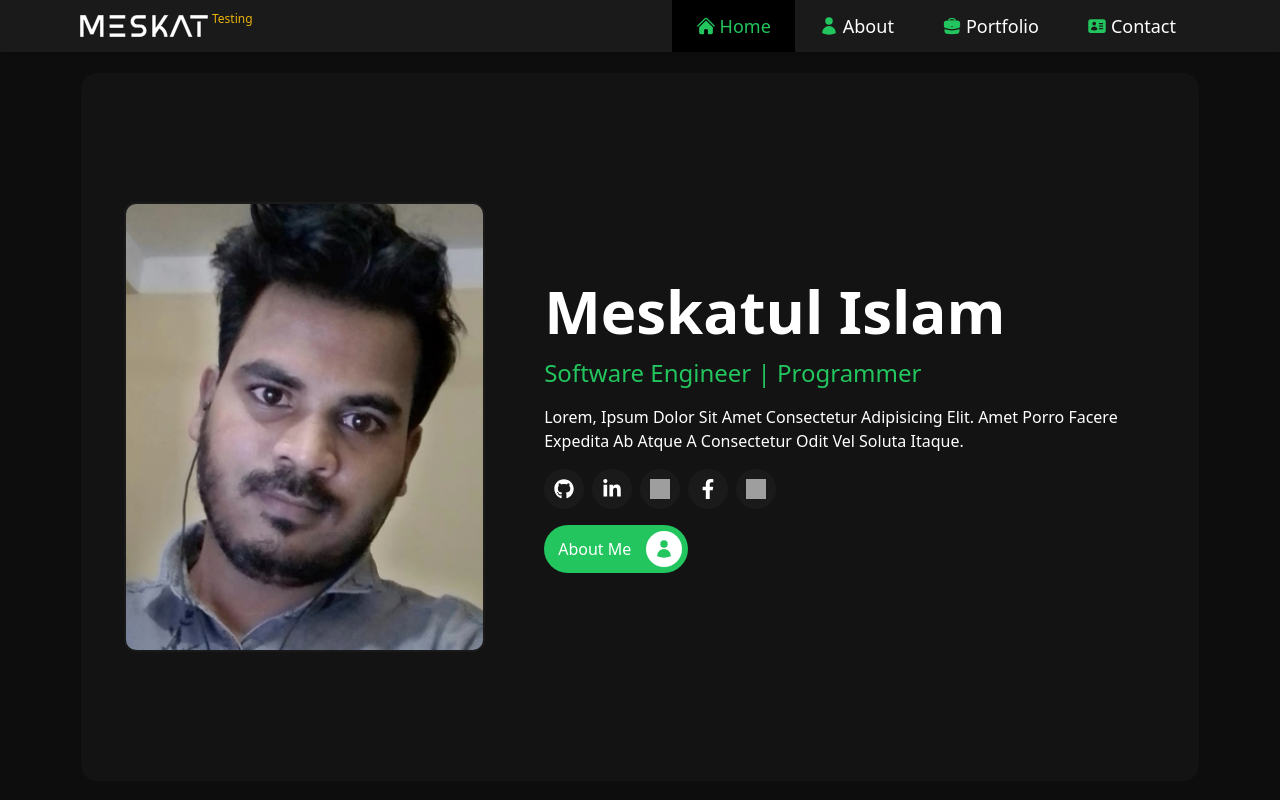
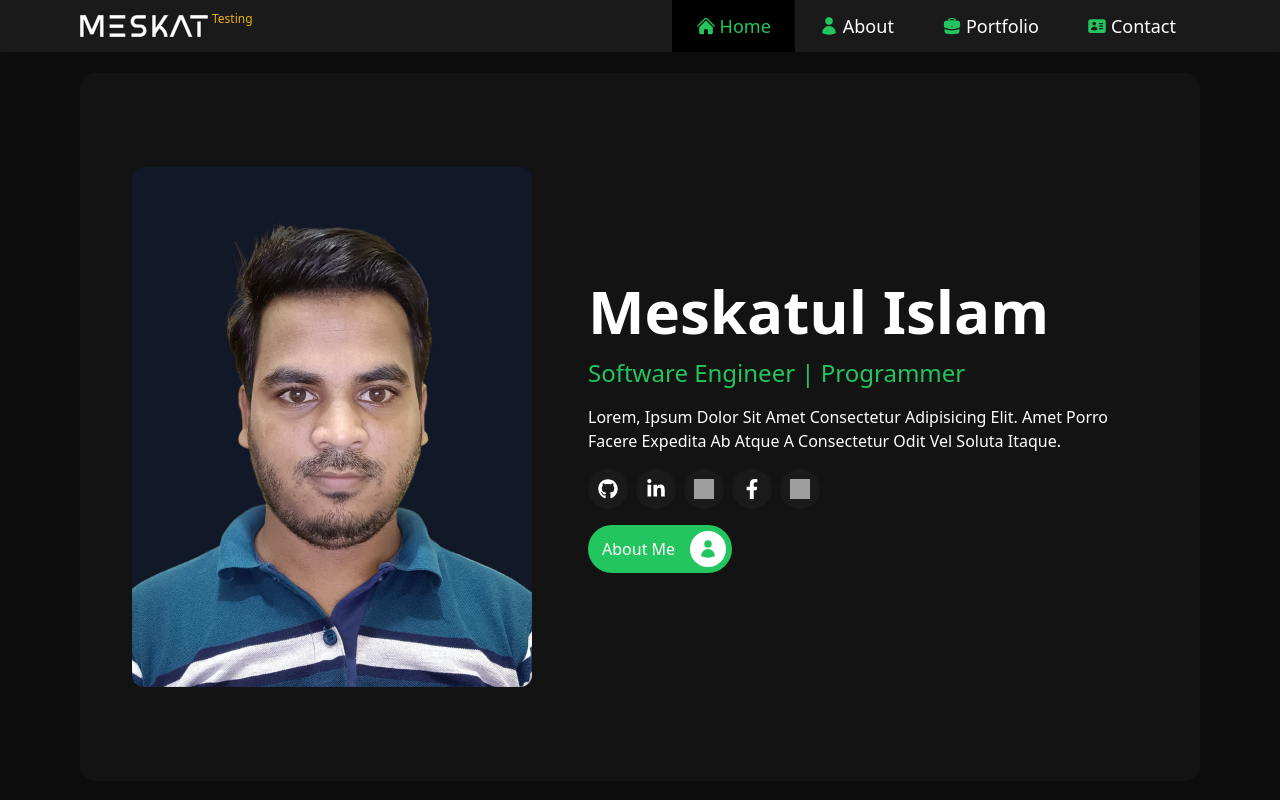
Before and after one commit to iammeskat/iammeskat.github.io, a React (Create React App) app: page / in a window 1280 px wide. Shown: the top 800 px of the page. Built offline with nearby package versions, Linux system fonts and the light colour scheme; grey boxes are pictures that could not be loaded.

Commit message:
update my photo

```diff
--- a/src/assets/css/main.css
+++ b/src/assets/css/main.css
@@ -29,6 +29,21 @@
   section {
     @apply space-y-12 md:space-y-20 pt-12 md:pt-20;
   }
+  .home-parent {
+    @apply -mt-[48px] pt-[48px] md:-mt-[52px] md:pt-[52px] border-y border-[#0d0d0d];
+  }
+  .home {
+    @apply w-full min-h-[calc(100vh-82px)] md:min-h-[calc(100vh-92px)] rounded-2xl my-4 md:my-5 p-4 md:p-10 bg-[#141313] flex flex-col lg:flex-row justify-center items-center space-y-4 md:space-y-8 lg:space-y-0 lg:space-x-10 xl:space-x-14;
+  }
+  .home .img {
+    @apply max-w-[200px] md:max-w-[400px] 2xl:max-w-[420px] flex justify-center items-center;
+  }
+  .home .img img {
+    @apply w-full rounded-xl  bg-gray-900;
+  }
+  .home .about {
+    @apply flex flex-col justify-center items-center lg:items-start space-y-2 md:space-y-4;
+  }
   .input-field {
     @apply w-full py-3 px-4 rounded focus:outline-0 bg-[#1a1a1a];
   }
--- a/src/assets/css/style.css
+++ b/src/assets/css/style.css
@@ -699,6 +699,140 @@ section {
   }
 }
 
+.home-parent {
+  margin-top: -48px;
+  border-top-width: 1px;
+  border-bottom-width: 1px;
+  --tw-border-opacity: 1;
+  border-color: rgb(13 13 13 / var(--tw-border-opacity));
+  padding-top: 48px;
+}
+
+@media (min-width: 768px) {
+  .home-parent {
+    margin-top: -52px;
+    padding-top: 52px;
+  }
+}
+
+.home {
+  margin-top: 1rem;
+  margin-bottom: 1rem;
+  display: flex;
+  min-height: calc(100vh - 82px);
+  width: 100%;
+  flex-direction: column;
+  align-items: center;
+  justify-content: center;
+}
+
+.home > :not([hidden]) ~ :not([hidden]) {
+  --tw-space-y-reverse: 0;
+  margin-top: calc(1rem * calc(1 - var(--tw-space-y-reverse)));
+  margin-bottom: calc(1rem * var(--tw-space-y-reverse));
+}
+
+.home {
+  border-radius: 1rem;
+  --tw-bg-opacity: 1;
+  background-color: rgb(20 19 19 / var(--tw-bg-opacity));
+  padding: 1rem;
+}
+
+@media (min-width: 768px) {
+  .home {
+    margin-top: 1.25rem;
+    margin-bottom: 1.25rem;
+    min-height: calc(100vh - 92px);
+  }
+
+  .home > :not([hidden]) ~ :not([hidden]) {
+    --tw-space-y-reverse: 0;
+    margin-top: calc(2rem * calc(1 - var(--tw-space-y-reverse)));
+    margin-bottom: calc(2rem * var(--tw-space-y-reverse));
+  }
+
+  .home {
+    padding: 2.5rem;
+  }
+}
+
+@media (min-width: 1024px) {
+  .home {
+    flex-direction: row;
+  }
+
+  .home > :not([hidden]) ~ :not([hidden]) {
+    --tw-space-y-reverse: 0;
+    margin-top: calc(0px * calc(1 - var(--tw-space-y-reverse)));
+    margin-bottom: calc(0px * var(--tw-space-y-reverse));
+    --tw-space-x-reverse: 0;
+    margin-right: calc(2.5rem * var(--tw-space-x-reverse));
+    margin-left: calc(2.5rem * calc(1 - var(--tw-space-x-reverse)));
+  }
+}
+
+@media (min-width: 1280px) {
+  .home > :not([hidden]) ~ :not([hidden]) {
+    --tw-space-x-reverse: 0;
+    margin-right: calc(3.5rem * var(--tw-space-x-reverse));
+    margin-left: calc(3.5rem * calc(1 - var(--tw-space-x-reverse)));
+  }
+}
+
+.home .img {
+  display: flex;
+  max-width: 200px;
+  align-items: center;
+  justify-content: center;
+}
+
+@media (min-width: 768px) {
+  .home .img {
+    max-width: 400px;
+  }
+}
+
+@media (min-width: 1536px) {
+  .home .img {
+    max-width: 420px;
+  }
+}
+
+.home .img img {
+  width: 100%;
+  border-radius: 0.75rem;
+  --tw-bg-opacity: 1;
+  background-color: rgb(17 24 39 / var(--tw-bg-opacity));
+}
+
+.home .about {
+  display: flex;
+  flex-direction: column;
+  align-items: center;
+  justify-content: center;
+}
+
+.home .about > :not([hidden]) ~ :not([hidden]) {
+  --tw-space-y-reverse: 0;
+  margin-top: calc(0.5rem * calc(1 - var(--tw-space-y-reverse)));
+  margin-bottom: calc(0.5rem * var(--tw-space-y-reverse));
+}
+
+@media (min-width: 768px) {
+  .home .about > :not([hidden]) ~ :not([hidden]) {
+    --tw-space-y-reverse: 0;
+    margin-top: calc(1rem * calc(1 - var(--tw-space-y-reverse)));
+    margin-bottom: calc(1rem * var(--tw-space-y-reverse));
+  }
+}
+
+@media (min-width: 1024px) {
+  .home .about {
+    align-items: flex-start;
+  }
+}
+
 .input-field {
   width: 100%;
   border-radius: 0.25rem;
@@ -773,9 +907,9 @@ section {
   margin-right: 1.25rem;
 }
 
-.my-5 {
-  margin-top: 1.25rem;
-  margin-bottom: 1.25rem;
+.my-4 {
+  margin-top: 1rem;
+  margin-bottom: 1rem;
 }
 
 .-ml-5 {
@@ -870,16 +1004,12 @@ section {
   height: 10rem;
 }
 
-.max-h-\[225px\] {
-  max-height: 225px;
-}
-
 .min-h-\[10rem\] {
   min-height: 10rem;
 }
 
-.min-h-\[calc\(100vh-92px\)\] {
-  min-height: calc(100vh - 92px);
+.min-h-\[calc\(100vh-84px\)\] {
+  min-height: calc(100vh - 84px);
 }
 
 .w-\[9rem\] {
@@ -902,6 +1032,10 @@ section {
   width: 10.5rem;
 }
 
+.w-\[11\.5rem\] {
+  width: 11.5rem;
+}
+
 .w-10 {
   width: 2.5rem;
 }
@@ -934,28 +1068,12 @@ section {
   width: 0px;
 }
 
-.w-\[11\.5rem\] {
-  width: 11.5rem;
-}
-
 .max-w-\[15rem\] {
   max-width: 15rem;
 }
 
-.max-w-\[180\] {
-  max-width: 180;
-}
-
-.-rotate-45 {
-  --tw-rotate: -45deg;
-  -webkit-transform: translate(var(--tw-translate-x), var(--tw-translate-y)) rotate(var(--tw-rotate)) skewX(var(--tw-skew-x)) skewY(var(--tw-skew-y)) scaleX(var(--tw-scale-x)) scaleY(var(--tw-scale-y));
-          transform: translate(var(--tw-translate-x), var(--tw-translate-y)) rotate(var(--tw-rotate)) skewX(var(--tw-skew-x)) skewY(var(--tw-skew-y)) scaleX(var(--tw-scale-x)) scaleY(var(--tw-scale-y));
-}
-
-.rotate-45 {
-  --tw-rotate: 45deg;
-  -webkit-transform: translate(var(--tw-translate-x), var(--tw-translate-y)) rotate(var(--tw-rotate)) skewX(var(--tw-skew-x)) skewY(var(--tw-skew-y)) scaleX(var(--tw-scale-x)) scaleY(var(--tw-scale-y));
-          transform: translate(var(--tw-translate-x), var(--tw-translate-y)) rotate(var(--tw-rotate)) skewX(var(--tw-skew-x)) skewY(var(--tw-skew-y)) scaleX(var(--tw-scale-x)) scaleY(var(--tw-scale-y));
+.max-w-\[200px\] {
+  max-width: 200px;
 }
 
 @-webkit-keyframes spin {
@@ -1073,16 +1191,16 @@ section {
   margin-bottom: calc(3rem * var(--tw-space-y-reverse));
 }
 
-.space-y-8 > :not([hidden]) ~ :not([hidden]) {
-  --tw-space-y-reverse: 0;
-  margin-top: calc(2rem * calc(1 - var(--tw-space-y-reverse)));
-  margin-bottom: calc(2rem * var(--tw-space-y-reverse));
-}
-
 .overflow-hidden {
   overflow: hidden;
 }
 
+.truncate {
+  overflow: hidden;
+  text-overflow: ellipsis;
+  white-space: nowrap;
+}
+
 .rounded-full {
   border-radius: 9999px;
 }
@@ -1103,12 +1221,9 @@ section {
   border-radius: 0.75rem;
 }
 
-.border {
-  border-width: 1px;
-}
-
-.border-2 {
-  border-width: 2px;
+.border-y {
+  border-top-width: 1px;
+  border-bottom-width: 1px;
 }
 
 .border-l {
@@ -1120,16 +1235,16 @@ section {
   border-color: rgb(13 13 13 / var(--tw-border-opacity));
 }
 
-.border-\[\#1a1a1a\] {
-  --tw-border-opacity: 1;
-  border-color: rgb(26 26 26 / var(--tw-border-opacity));
-}
-
 .bg-white {
   --tw-bg-opacity: 1;
   background-color: rgb(255 255 255 / var(--tw-bg-opacity));
 }
 
+.bg-yellow-500 {
+  --tw-bg-opacity: 1;
+  background-color: rgb(234 179 8 / var(--tw-bg-opacity));
+}
+
 .bg-\[\#1a1a1a\] {
   --tw-bg-opacity: 1;
   background-color: rgb(26 26 26 / var(--tw-bg-opacity));
@@ -1140,89 +1255,9 @@ section {
   background-color: rgb(20 19 19 / var(--tw-bg-opacity));
 }
 
-.bg-\[crimson\] {
+.bg-gray-900 {
   --tw-bg-opacity: 1;
-  background-color: rgb(220 20 60 / var(--tw-bg-opacity));
-}
-
-.bg-red-500 {
-  --tw-bg-opacity: 1;
-  background-color: rgb(239 68 68 / var(--tw-bg-opacity));
-}
-
-.bg-yellow-500 {
-  --tw-bg-opacity: 1;
-  background-color: rgb(234 179 8 / var(--tw-bg-opacity));
-}
-
-.bg-red-700 {
-  --tw-bg-opacity: 1;
-  background-color: rgb(185 28 28 / var(--tw-bg-opacity));
-}
-
-.bg-slate-700 {
-  --tw-bg-opacity: 1;
-  background-color: rgb(51 65 85 / var(--tw-bg-opacity));
-}
-
-.bg-slate-500 {
-  --tw-bg-opacity: 1;
-  background-color: rgb(100 116 139 / var(--tw-bg-opacity));
-}
-
-.bg-slate-600 {
-  --tw-bg-opacity: 1;
-  background-color: rgb(71 85 105 / var(--tw-bg-opacity));
-}
-
-.bg-yellow-900 {
-  --tw-bg-opacity: 1;
-  background-color: rgb(113 63 18 / var(--tw-bg-opacity));
-}
-
-.bg-yellow-800 {
-  --tw-bg-opacity: 1;
-  background-color: rgb(133 77 14 / var(--tw-bg-opacity));
-}
-
-.bg-yellow-700 {
-  --tw-bg-opacity: 1;
-  background-color: rgb(161 98 7 / var(--tw-bg-opacity));
-}
-
-.bg-yellow-600 {
-  --tw-bg-opacity: 1;
-  background-color: rgb(202 138 4 / var(--tw-bg-opacity));
-}
-
-.bg-yellow-400 {
-  --tw-bg-opacity: 1;
-  background-color: rgb(250 204 21 / var(--tw-bg-opacity));
-}
-
-.bg-yellow-300 {
-  --tw-bg-opacity: 1;
-  background-color: rgb(253 224 71 / var(--tw-bg-opacity));
-}
-
-.bg-orange-300 {
-  --tw-bg-opacity: 1;
-  background-color: rgb(253 186 116 / var(--tw-bg-opacity));
-}
-
-.bg-orange-500 {
-  --tw-bg-opacity: 1;
-  background-color: rgb(249 115 22 / var(--tw-bg-opacity));
-}
-
-.bg-orange-600 {
-  --tw-bg-opacity: 1;
-  background-color: rgb(234 88 12 / var(--tw-bg-opacity));
-}
-
-.bg-gray-600 {
-  --tw-bg-opacity: 1;
-  background-color: rgb(75 85 99 / var(--tw-bg-opacity));
+  background-color: rgb(17 24 39 / var(--tw-bg-opacity));
 }
 
 .p-1\.5 {
@@ -1289,6 +1324,10 @@ section {
   text-align: center;
 }
 
+.text-justify {
+  text-align: justify;
+}
+
 .font-\[\'Autorich_Sans\'\] {
   font-family: 'Autorich Sans';
 }
@@ -1323,11 +1362,6 @@ section {
   line-height: 1;
 }
 
-.text-3xl {
-  font-size: 1.875rem;
-  line-height: 2.25rem;
-}
-
 .font-bold {
   font-weight: 700;
 }
@@ -1362,101 +1396,6 @@ section {
 .text-yellow-500 {
   --tw-text-opacity: 1;
   color: rgb(234 179 8 / var(--tw-text-opacity));
-}
-
-.text-red-500 {
-  --tw-text-opacity: 1;
-  color: rgb(239 68 68 / var(--tw-text-opacity));
-}
-
-.text-green-500 {
-  --tw-text-opacity: 1;
-  color: rgb(34 197 94 / var(--tw-text-opacity));
-}
-
-.text-red-400 {
-  --tw-text-opacity: 1;
-  color: rgb(248 113 113 / var(--tw-text-opacity));
-}
-
-.text-red-900 {
-  --tw-text-opacity: 1;
-  color: rgb(127 29 29 / var(--tw-text-opacity));
-}
-
-.text-red-800 {
-  --tw-text-opacity: 1;
-  color: rgb(153 27 27 / var(--tw-text-opacity));
-}
-
-.text-red-700 {
-  --tw-text-opacity: 1;
-  color: rgb(185 28 28 / var(--tw-text-opacity));
-}
-
-.text-slate-700 {
-  --tw-text-opacity: 1;
-  color: rgb(51 65 85 / var(--tw-text-opacity));
-}
-
-.text-slate-500 {
-  --tw-text-opacity: 1;
-  color: rgb(100 116 139 / var(--tw-text-opacity));
-}
-
-.text-slate-600 {
-  --tw-text-opacity: 1;
-  color: rgb(71 85 105 / var(--tw-text-opacity));
-}
-
-.text-yellow-900 {
-  --tw-text-opacity: 1;
-  color: rgb(113 63 18 / var(--tw-text-opacity));
-}
-
-.text-yellow-800 {
-  --tw-text-opacity: 1;
-  color: rgb(133 77 14 / var(--tw-text-opacity));
-}
-
-.text-yellow-700 {
-  --tw-text-opacity: 1;
-  color: rgb(161 98 7 / var(--tw-text-opacity));
-}
-
-.text-yellow-600 {
-  --tw-text-opacity: 1;
-  color: rgb(202 138 4 / var(--tw-text-opacity));
-}
-
-.text-yellow-400 {
-  --tw-text-opacity: 1;
-  color: rgb(250 204 21 / var(--tw-text-opacity));
-}
-
-.text-yellow-300 {
-  --tw-text-opacity: 1;
-  color: rgb(253 224 71 / var(--tw-text-opacity));
-}
-
-.text-orange-300 {
-  --tw-text-opacity: 1;
-  color: rgb(253 186 116 / var(--tw-text-opacity));
-}
-
-.text-orange-500 {
-  --tw-text-opacity: 1;
-  color: rgb(249 115 22 / var(--tw-text-opacity));
-}
-
-.text-orange-600 {
-  --tw-text-opacity: 1;
-  color: rgb(234 88 12 / var(--tw-text-opacity));
-}
-
-.text-gray-600 {
-  --tw-text-opacity: 1;
-  color: rgb(75 85 99 / var(--tw-text-opacity));
 }
 
 .shadow {
@@ -1503,12 +1442,12 @@ section {
   width: 11rem;
 }
 
+.hover\:w-\[12rem\]:hover {
+  width: 12rem;
+}
+
 .hover\:w-\[8rem\]:hover {
   width: 8rem;
-}
-
-.hover\:w-\[12rem\]:hover {
-  width: 12rem;
 }
 
 .hover\:bg-gray-900:hover {
@@ -1518,18 +1457,6 @@ section {
 
 .group:hover .group-hover\:w-32 {
   width: 8rem;
-}
-
-.group:hover .group-hover\:rotate-0 {
-  --tw-rotate: 0deg;
-  -webkit-transform: translate(var(--tw-translate-x), var(--tw-translate-y)) rotate(var(--tw-rotate)) skewX(var(--tw-skew-x)) skewY(var(--tw-skew-y)) scaleX(var(--tw-scale-x)) scaleY(var(--tw-scale-y));
-          transform: translate(var(--tw-translate-x), var(--tw-translate-y)) rotate(var(--tw-rotate)) skewX(var(--tw-skew-x)) skewY(var(--tw-skew-y)) scaleX(var(--tw-scale-x)) scaleY(var(--tw-scale-y));
-}
-
-.group:hover .group-hover\:rotate-45 {
-  --tw-rotate: 45deg;
-  -webkit-transform: translate(var(--tw-translate-x), var(--tw-translate-y)) rotate(var(--tw-rotate)) skewX(var(--tw-skew-x)) skewY(var(--tw-skew-y)) scaleX(var(--tw-scale-x)) scaleY(var(--tw-scale-y));
-          transform: translate(var(--tw-translate-x), var(--tw-translate-y)) rotate(var(--tw-rotate)) skewX(var(--tw-skew-x)) skewY(var(--tw-skew-y)) scaleX(var(--tw-scale-x)) scaleY(var(--tw-scale-y));
 }
 
 .group:hover .group-hover\:-rotate-45 {
@@ -1555,20 +1482,25 @@ section {
     grid-column: span 2 / span 2;
   }
 
+  .md\:my-5 {
+    margin-top: 1.25rem;
+    margin-bottom: 1.25rem;
+  }
+
   .md\:block {
     display: block;
   }
 
-  .md\:max-h-\[450px\] {
-    max-height: 450px;
+  .md\:min-h-\[calc\(100vh-92px\)\] {
+    min-height: calc(100vh - 92px);
   }
 
   .md\:w-32 {
     width: 8rem;
   }
 
-  .md\:max-w-\[360\] {
-    max-width: 360;
+  .md\:max-w-\[400px\] {
+    max-width: 400px;
   }
 
   .md\:grid-cols-2 {
@@ -1617,10 +1549,14 @@ section {
     margin-bottom: calc(4rem * var(--tw-space-y-reverse));
   }
 
-  .md\:space-y-14 > :not([hidden]) ~ :not([hidden]) {
+  .md\:space-y-8 > :not([hidden]) ~ :not([hidden]) {
     --tw-space-y-reverse: 0;
-    margin-top: calc(3.5rem * calc(1 - var(--tw-space-y-reverse)));
-    margin-bottom: calc(3.5rem * var(--tw-space-y-reverse));
+    margin-top: calc(2rem * calc(1 - var(--tw-space-y-reverse)));
+    margin-bottom: calc(2rem * var(--tw-space-y-reverse));
+  }
+
+  .md\:p-10 {
+    padding: 2.5rem;
   }
 
   .md\:text-6xl {
@@ -1648,20 +1584,8 @@ section {
     grid-column: span 2 / span 2;
   }
 
-  .lg\:col-span-3 {
-    grid-column: span 3 / span 3;
-  }
-
-  .lg\:grid {
-    display: grid;
-  }
-
-  .lg\:max-h-\[675px\] {
-    max-height: 675px;
-  }
-
-  .lg\:max-w-\[540\] {
-    max-width: 540;
+  .lg\:max-w-\[35rem\] {
+    max-width: 35rem;
   }
 
   .lg\:grid-cols-2 {
@@ -1676,12 +1600,12 @@ section {
     grid-template-columns: repeat(3, minmax(0, 1fr));
   }
 
+  .lg\:flex-row {
+    flex-direction: row;
+  }
+
   .lg\:items-start {
     align-items: flex-start;
-  }
-
-  .lg\:gap-8 {
-    gap: 2rem;
   }
 
   .lg\:space-y-0 > :not([hidden]) ~ :not([hidden]) {
@@ -1690,6 +1614,12 @@ section {
     margin-bottom: calc(0px * var(--tw-space-y-reverse));
   }
 
+  .lg\:space-x-10 > :not([hidden]) ~ :not([hidden]) {
+    --tw-space-x-reverse: 0;
+    margin-right: calc(2.5rem * var(--tw-space-x-reverse));
+    margin-left: calc(2.5rem * calc(1 - var(--tw-space-x-reverse)));
+  }
+
   .lg\:px-6 {
     padding-left: 1.5rem;
     padding-right: 1.5rem;
@@ -1704,3 +1634,11 @@ section {
     line-height: 1;
   }
 }
+
+@media (min-width: 1280px) {
+  .xl\:space-x-14 > :not([hidden]) ~ :not([hidden]) {
+    --tw-space-x-reverse: 0;
+    margin-right: calc(3.5rem * var(--tw-space-x-reverse));
+    margin-left: calc(3.5rem * calc(1 - var(--tw-space-x-reverse)));
+  }
+}
--- a/src/pages/Home.jsx
+++ b/src/pages/Home.jsx
@@ -3,21 +3,19 @@ import SocialLinks from "../components/SocialLinks";
 
 const Home = () => {
   return (
-    <div id="home" className="-mt-[52px] pt-[52px] border border-[#0d0d0d] ">
-      <div className="w-full min-h-[calc(100vh-92px)] my-5 flex flex-col justify-center space-y-8 md:space-y-14 lg:space-y-0 lg:grid lg:grid-cols-5 lg:gap-8 p-4 bg-[#141313] rounded-2xl">
-        <div className="lg:col-span-2 w-full flex justify-center items-center">
-          <img
-            className="max-h-[225px] max-w-[180] md:max-h-[450px] md:max-w-[360] lg:max-h-[675px]L lg:max-w-[540]L rounded-xl border-2 border-[#1a1a1a]"
-            src="./images/me.jpg"
-            alt=""
-          />
+    <div id="home" className="home-parent">
+      <div className="home">
+        <div className="img">
+          <img src="./images/me4.png" alt="" />
         </div>
-        <div className="lg:col-span-3 flex flex-col justify-center items-center lg:items-start space-y-2 md:space-y-4">
-          <h2 className="font-bold text-3xl md:text-6xl ">Meskatul Islam</h2>
+        <div className="about">
+          <h2 className="font-bold text-4xl md:text-6xl truncate">
+            Meskatul Islam
+          </h2>
           <p className="font-medium text-xl md:text-2xl primary-color">
             Software Engineer | Programmer
           </p>
-          <p className="text-center lg:text-left">
+          <p className="text-centerm w-full lg:max-w-[35rem] lg:text-left text-justify">
             Lorem, Ipsum Dolor Sit Amet Consectetur Adipisicing Elit. Amet Porro
             Facere Expedita Ab Atque A Consectetur Odit Vel Soluta Itaque.
           </p>
```
Also changed, not shown: public/images/me4.png (added).
